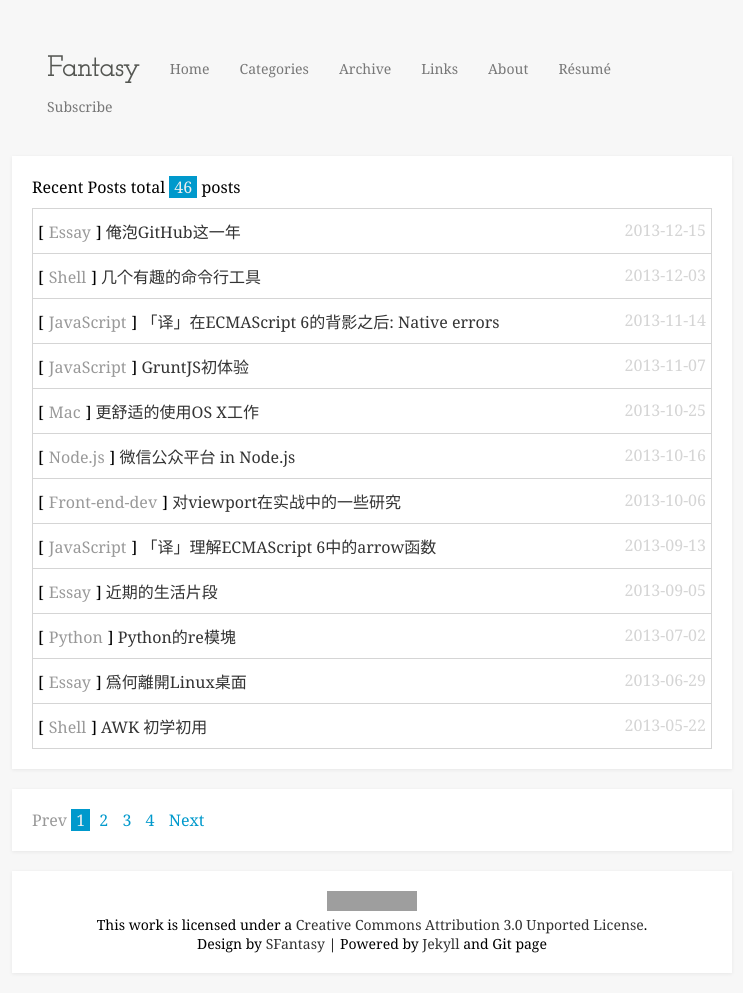
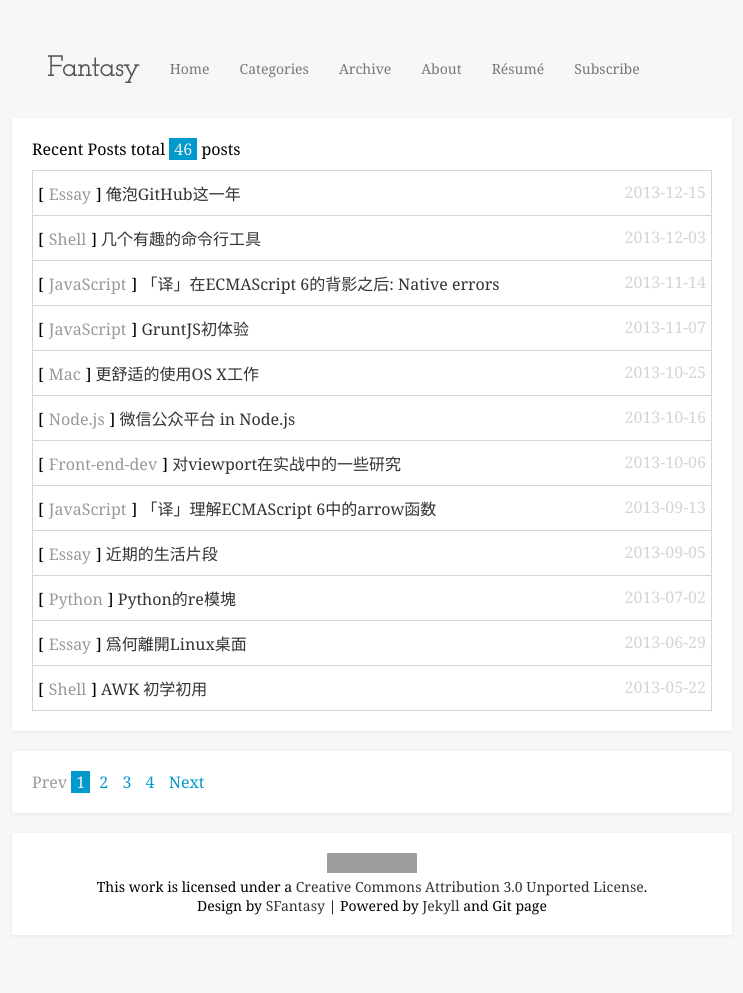
Before and after one commit to SFantasy/blog, a Jekyll site: the page built from index.html, in a window 1280 px wide. Shown: the whole page, without its empty margins (268-1011 px from the left). Built offline with Jekyll 4.4.1, drawn with Linux system fonts in a browser that asks for light colours; some web fonts are replaced; Markdown is read by kramdown in place of the engine named in the settings; the list of posts is cut into pages by our own code; after the commit the page ends 955 px from its top, so only the background shows below that; grey boxes are pictures that could not be loaded.

Commit message:
remove links

```diff
--- a/_layouts/default.html
+++ b/_layouts/default.html
@@ -24,7 +24,6 @@
 					<li><a href="/">Home</a></li>
 					<li><a href="/categories.html">Categories</a></li>
 					<li><a href="/archive.html">Archive</a></li>
-					<li><a href="/links.html">Links</a></li>
 					<li><a href="/about.html">About</a></li>
 					<li><a href="http://resume.github.io/?SFantasy">Résumé</a></li>
 					<li><a href="http://feedburner.google.com/fb/a/mailverify?uri=BlogFantasy&amp;loc=en_US">Subscribe</a></li>
```
